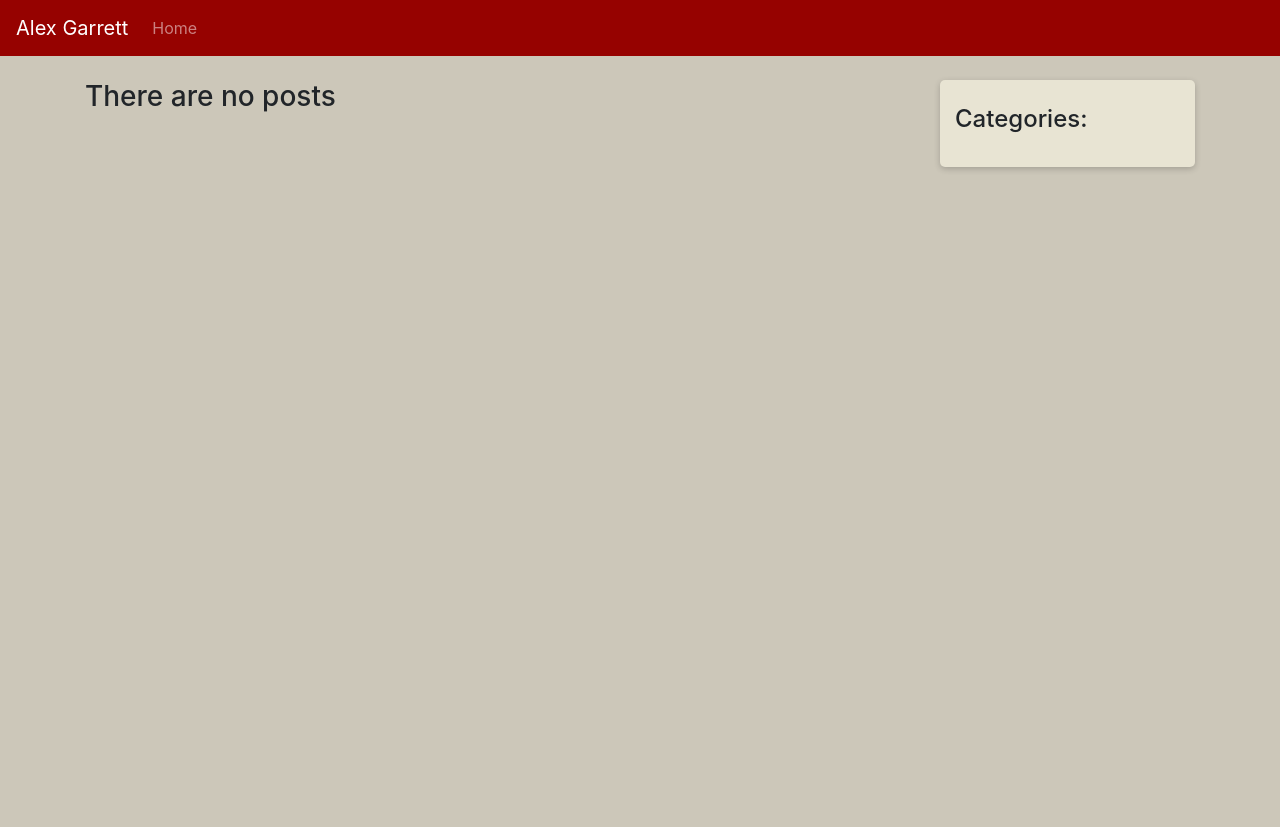
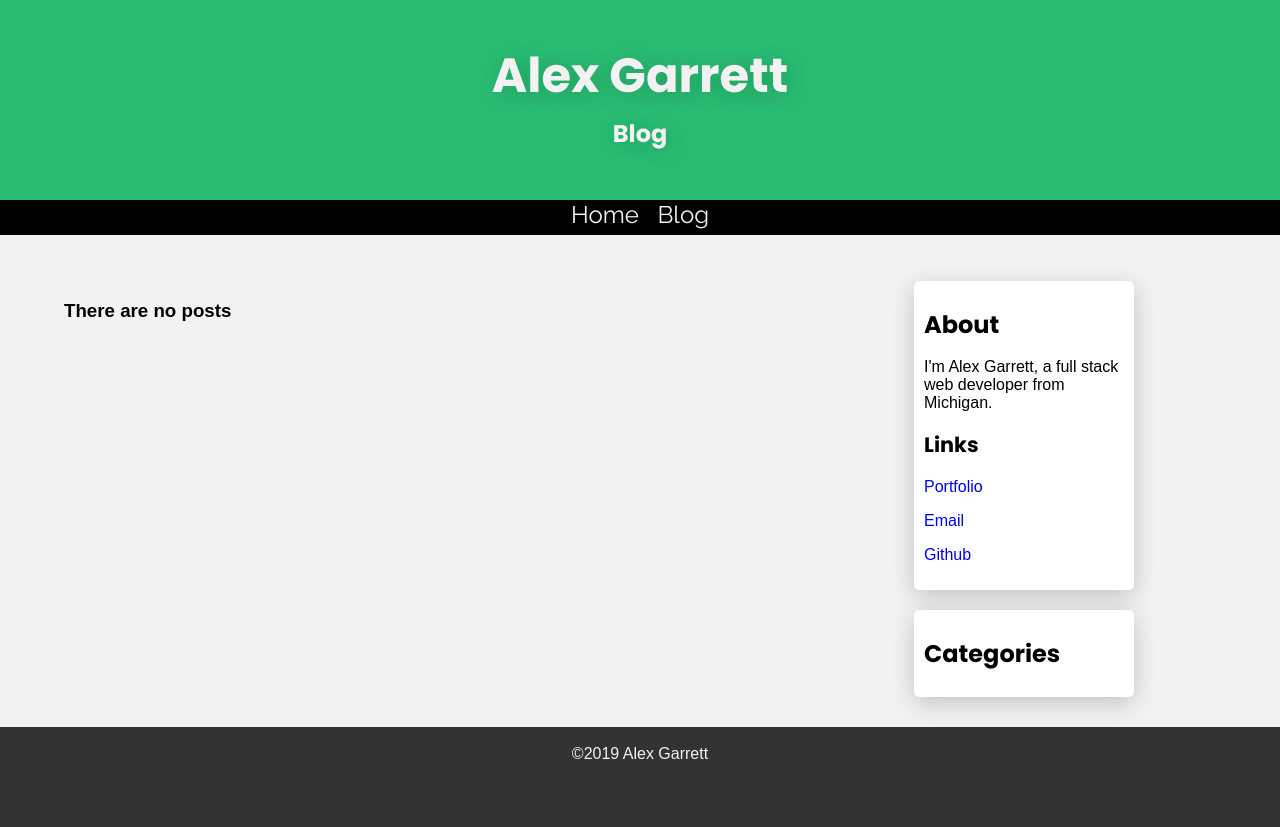
Before and after one commit to amgarrett09/alexgarrett.tech, a Django app: template templates/blog/blog_index.html in a window 1280 px wide. Before the commit the page ends 171 px from the top, so only its background shows below. Run offline with Django 3.2, Linux system fonts and the light colour scheme; the template is opened without the code that fills it, so the values that code supplies are empty; some libraries are stand-ins or nearby versions.

Commit message:
site redesign

```diff
--- /dev/null
+++ b/static/blog/css/posts.css
@@ -0,0 +1,198 @@
+body {
+    margin: 0;
+    background-color: hsl(0, 0%, 95%);
+}
+a {
+    text-decoration: none;
+}
+a:hover {
+    text-decoration: underline;
+}
+img {
+    max-width: 100%;
+    display: block;
+    height: auto;
+}
+
+header {
+    height: 200px;
+    margin: 0;
+    background-color: hsl(150, 64%, 45%);
+    color: hsl(0, 0%, 95%);
+    font-family: 'Poppins', sans-serif;
+    text-align: center;
+}
+header > h1 {
+    margin: 0;
+    font-size: 3.0em;
+    position: relative;
+    top: 20%;
+    text-shadow: 3px 3px 25px rgba(0,0,0,0.2);
+}
+header > h2 {
+    margin: 0;
+    position: relative;
+    top: 22%;
+    text-shadow: 3px 3px 25px rgba(0,0,0,0.2);
+}
+nav {
+    background-color: black;
+    color: hsl(0, 0%, 95%);
+    text-align: center;
+    font-family: 'Railway', sans-serif;
+    height: 35px;
+}
+.navlink {
+    color: hsl(0, 0%, 95%);
+    margin: 7px;
+    text-decoration: none;
+    font-family: 'Raleway', sans-serif;
+    font-size: 1.5em;
+}
+.navlink:hover {
+    color: hsl(150, 64%, 55%);
+    text-decoration: none;
+}
+
+.container {
+    display: grid;
+    grid-template-columns: 2fr 1fr;
+    grid-template-areas: "main" "sidebar";
+    margin: 10px 5vw 10px 5vw;
+    font-family: 'Railway', sans-serif;
+}
+.articles {
+    display: flex;
+    flex-direction: column;
+    grid-area: "main";
+}
+.sidebar {
+    display: flex;
+    flex-direction: column;
+    grid-area: "sidebar";
+    justify-self: center;
+    align-self: start;
+    justify-content: center;
+    align-content: start;
+}
+article {
+    background-color: hsl(0, 0%, 100%);
+    border-radius: 5px;
+    box-shadow: 0px 6px 25px rgba(0,0,0,0.2);
+    padding: 5px 20px 5px 20px;
+    margin: 0 0 20px 0;
+}
+.categories, .about {
+    background-color: hsl(0, 0%, 100%);
+    border-radius: 5px;
+    box-shadow: 0px 6px 25px rgba(0,0,0,0.2);
+    padding: 10px;
+    margin: 0 0 20px 0;
+    width: 200px;
+}
+
+article > h1 {
+    font-family: 'Poppins', sans-serif;
+    font-size: 2.0em;
+}
+.categories > h1, .about > h1 {
+    font-family: 'Poppins', sans-serif;
+    font-size: 1.5em;
+}
+.about > h2 {
+    font-size: 1.3em;
+    font-family: 'Poppins', sans-serif;
+}
+
+.readmore {
+    width: 100px;
+    padding: 5px;
+    font-family: 'Poppins', sans-serif;
+    font-weight: bold;
+    text-shadow: 1px 1px 3px rgba(0,0,0,0.2);
+    background-color: hsl(150, 64%, 40%);
+    color: hsl(0, 0%, 95%);
+    border: 3px solid hsl(150, 64%, 40%);
+    border-radius: 5px;
+}
+.readmore:hover {
+    background-color: hsl(150, 64%, 45%);
+    border: 3px solid hsl(150, 64%, 45%);
+}
+
+footer {
+    background-color: hsl(0, 0%, 20%);
+    color: hsl(0, 0%, 95%);
+    text-align: center;
+    margin: 0;
+    font-family: 'Railway', sans-serif;
+    height: 100px;
+}
+footer > p {
+    margin: 0;
+}
+
+span.code-comment {
+    color: #6a993e
+}
+
+span.code-comment > * {
+    color: #6a993e !important;
+}
+
+span.code-string {
+    color: #ce9178;
+}
+
+span.code-string > * {
+    color: #ce9178 !important;
+}
+
+span.code-function {
+    color: #dcdcaa;
+}
+
+span.code-control {
+    color: #c586c0;
+}
+
+span.code-keyword {
+    color: #569cd6;
+}
+
+code {
+    color: #A30200;
+}
+pre {
+    background-color: #1e1e1e;
+    padding: 25px 15px 25px 15px;
+    width: 49vw;
+    overflow: auto;
+}
+pre > code {
+    color: #c9d4d4;
+}
+
+.start-hidden {
+    display: none;
+}
+
+@media (max-width: 760px) {
+    .container {
+        grid-template-columns: 1fr;
+        grid-template rows: auto 1fr;
+        grid-template-areas:
+            "main",
+            "sidebar";
+    }
+    .sidebar {
+        justify-self: start;
+    }
+    .about, .categories {
+        width: 80vw;
+        padding: 5px 20px 5px 20px;
+    }
+    article {
+        width: 80vw;
+    }
+}
--- a/static/blog/js/posts.js
+++ b/static/blog/js/posts.js
@@ -8,11 +8,6 @@ for (let block of codeBlocks) {
     block.innerHTML = block.innerHTML.replace(re_amps, '&');
 }
 
-let images = document.querySelectorAll('img');
-
-for (let img of images) {
-    img.classList = "img-fluid";
-}
 
 /* Unhide everything once above scripts complete */
 let hiddenElements = document.querySelectorAll('.start-hidden');
--- a/templates/blog/blog_index.html
+++ b/templates/blog/blog_index.html
@@ -1,14 +1,13 @@
 {% extends 'blog/post_base.html' %}
 
 {% block title_block %}
-Home
+Alex Garrett - Blog
 {% endblock %}
 
-{% block post_block %}
+{% block article_block %}
   {% if posts %}
     {% for post in posts %}
-    <div class="post">
-    <div class="postbody">
+    <article>
       <h1>{{ post.title }}</h1>
       <p>Posted on:
         <time datetime="{{ post.created|date:'c' }}">
@@ -18,10 +17,9 @@ Home
       {{ post.description|safe }}
       <p>
         <a href="{{ post.get_absolute_url }}">
-            <button class="btn btn-danger">Read more</button></a></p>
-    </div>
-    </div>
-    <br>
+            <button class="readmore">Read more</button></a>
+      </p>
+    </article>
     {% endfor %}
 
   {% else %}
--- a/templates/blog/post_base.html
+++ b/templates/blog/post_base.html
@@ -1,57 +1,59 @@
 <!DOCTYPE html>
-<html lang="en" dir="ltr">
+<html lang="en">
 <head>
-    <meta charset="utf-8">
+    <meta charset="UTF-8">
+    <meta name="viewport" content="width=device-width, initial-scale=1.0">
+    <meta http-equiv="X-UA-Compatible" content="ie=edge">
     <title>
         {% block title_block %}
         {% endblock %}
     </title>
     {% load static %}
-    <link rel="stylesheet" href="https://stackpath.bootstrapcdn.com/bootstrap/4.1.3/css/bootstrap.min.css" integrity="sha384-MCw98/SFnGE8fJT3GXwEOngsV7Zt27NXFoaoApmYm81iuXoPkFOJwJ8ERdknLPMO" crossorigin="anonymous">
-    <link rel="stylesheet" href="{% static 'blog/css/master.css' %}">
+    <link href="https://fonts.googleapis.com/css?family=Poppins:400,700|Raleway" rel="stylesheet">
+    <link rel="stylesheet" href="{% static 'blog/css/posts.css' %}">
 </head>
 <body>
-    <nav class="navbar navbar-expand-lg navbar-dark" id="nav">
-      <a class="navbar-brand" href="{% url 'home' %}">Alex Garrett</a>
-      <button class="navbar-toggler" type="button" data-toggle="collapse"
-          data-target="#navbarNavAltMarkup" aria-controls="navbarNavAltMarkup"
-          aria-expanded="false" aria-label="Toggle navigation">
-        <span class="navbar-toggler-icon"></span>
-      </button>
-      <div class="collapse navbar-collapse" id="navbarNavAltMarkup">
-        <div class="navbar-nav">
-          <a class="nav-item nav-link" href="{% url 'home' %}">Home</a>
+    <header>
+        <h1>Alex Garrett</h1>
+        <h2>Blog</h2>
+    </header>
+    <nav>
+        <a href="{% url 'home' %}" class="navlink">Home</a>
+        <a href="{% url 'blog-index' %}" class="navlink">Blog</a>
         {% if user.is_superuser %}
-            <a class="nav-item nav-link" href="{% url 'blog-dashboard' %}">Dashboard</a>
+            <a href="{%url 'blog-dashboard' %}" class="navlink">Dashboard</a>
+        {% endif %}
+    </nav>
+    <br>
+    <br>
+    <div class="container start-hidden">
+        <div class="articles">
+            {% block article_block %}
+            {% endblock %}
+        </div>
+        <div class="sidebar">
+            <div class="about">
+                <h1>About</h1>
+                I'm Alex Garrett, a full stack web developer from Michigan.
+                <h2>Links</h2>
+                <p><a href="#">Portfolio</a></p>
+                <p><a href="#">Email</a></p>
+                <p><a href="#">Github</a></p>
+            </div>
+            <div class="categories">
+                <h1>Categories</h1>
+                {% if categories %}
+                    {% for category in categories %}
+                        <p><a href="{{ category.get_absolute_url  }}">{{  category.title }}</a></p>
+                    {% endfor %}
                 {% endif %}
             </div>
         </div>
-    </nav>
+    </div>
+    <footer class="start-hidden">
         <br>
-    {% block body_block%}
-    {% endblock %}
-    <div class="container start-hidden">
-    <div class="row">
-      <div class="col-12 col-lg-9">
-        {% block post_block %}
-        {% endblock %}
-        <br>
-      </div>
-
-      <div class="col-12 col-lg-3">
-        <div class="sidebar">
-          <h4>Categories:</h4>
-          {% for category in categories %}
-            <p><a href="{{ category.get_absolute_url }}">{{ category.title }}</a> ({{ category.count_posts }})</p>
-          {% endfor %}
-        </div>
-      </div>
-    </div>
-  </div>
-    <script src="https://code.jquery.com/jquery-3.3.1.slim.min.js" integrity="sha384-q8i/X+965DzO0rT7abK41JStQIAqVgRVzpbzo5smXKp4YfRvH+8abtTE1Pi6jizo" crossorigin="anonymous"></script>
-    <script src="https://cdnjs.cloudflare.com/ajax/libs/popper.js/1.14.3/umd/popper.min.js" integrity="sha384-ZMP7rVo3mIykV+2+9J3UJ46jBk0WLaUAdn689aCwoqbBJiSnjAK/l8WvCWPIPm49" crossorigin="anonymous"></script>
-    <script src="https://stackpath.bootstrapcdn.com/bootstrap/4.1.3/js/bootstrap.min.js" integrity="sha384-ChfqqxuZUCnJSK3+MXmPNIyE6ZbWh2IMqE241rYiqJxyMiZ6OW/JmZQ5stwEULTy" crossorigin="anonymous"></script>
+        <p>&copy;2019 Alex Garrett</p>
+    </footer>
     <script src="{% static 'blog/js/posts.js' %}"></script>
 </body>
-
 </html>
```
Also changed, not shown: templates/blog/category.html (+8 -11 lines), templates/blog/post.html (+4 -6 lines). Lines whose indentation alone changed are shown as unchanged.
